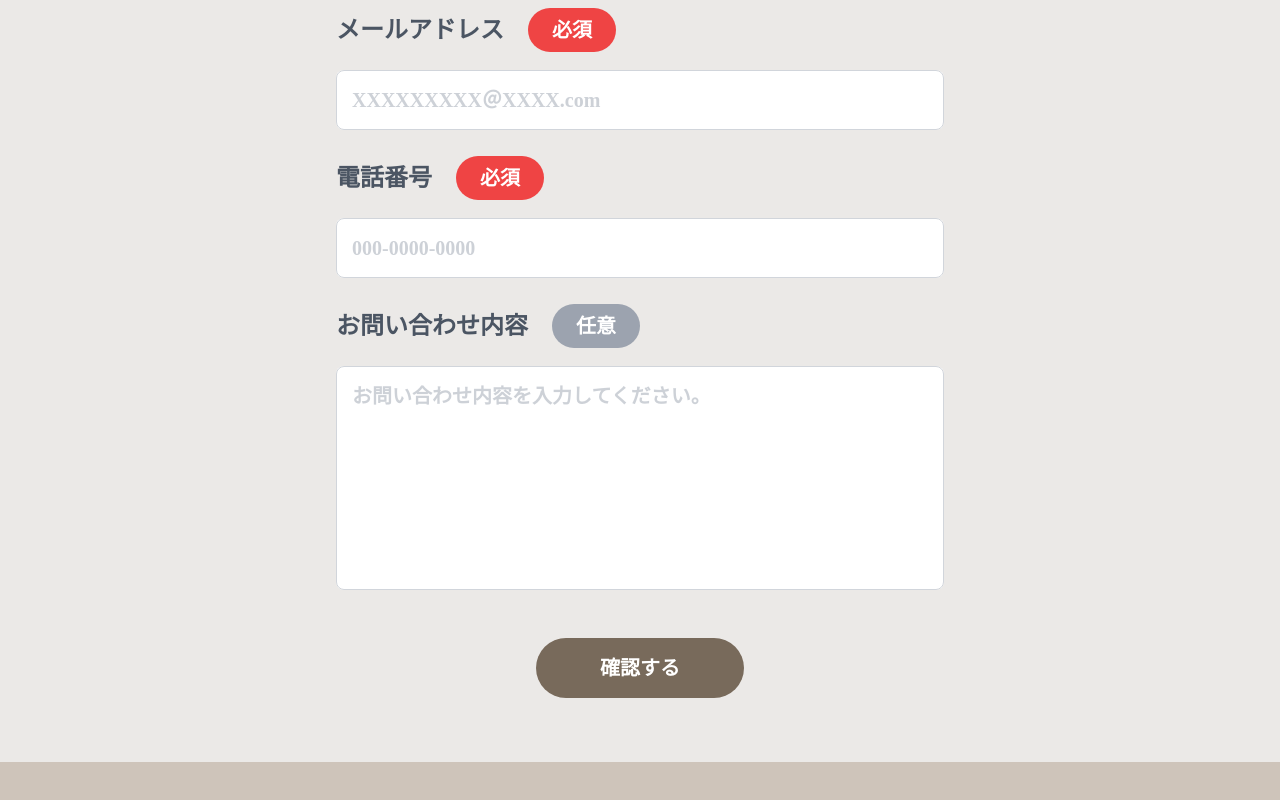
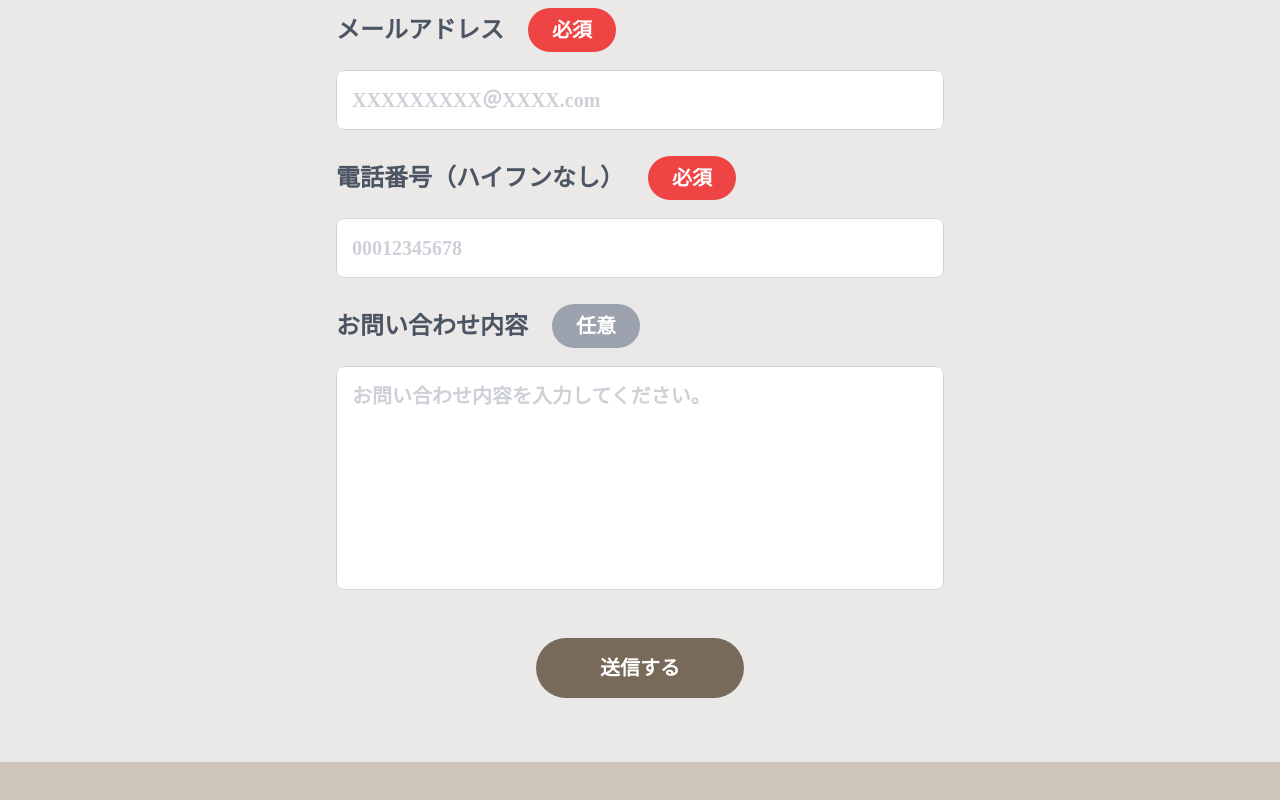
Before and after one commit to arp-y-kuromi/Touchwood, a Next.js app: page /contact in a window 1280 px wide. Shown: the part 378-1178 px from the top of the page. Built offline with nearby package versions, Linux system fonts and the light colour scheme; a web font is replaced by a local one.

Commit message:
メール送信機能

```diff
--- a/src/app/api/send-email/route.ts
+++ b/src/app/api/send-email/route.ts
@@ -26,8 +26,8 @@ export async function POST(request: NextRequest) {
     const resend = new Resend(resendApiKey);
 
     const { data, error } = await resend.emails.send({
-      from: "HomepagemakerPro <info@homepagemaker-pro.com>",
-      to: ["info@homepagemaker-pro.com"],
+      from: "Touchwoodホームページ <info@homepagemaker-pro.com>",
+      to: ["hayahayato0901@gmail.com"],
       subject: "ホームページからのお問い合わせ",
       html: EmailTemplate({
         userName,
--- a/src/app/contact/components/FormTextFiled/schema.ts
+++ b/src/app/contact/components/FormTextFiled/schema.ts
@@ -11,7 +11,7 @@ export const FormSchema = z.object({
   phone: z
     .string()
     .min(1, { message: ERR_MSG_REQUIRED })
-    .refine((val) => /^\d{3}-\d{4}-\d{4}$/.test(val), {
+    .refine((val) => /^\d{10,11}$|^\d{2,4}-\d{2,4}-\d{4}$/.test(val), {
       message: "正しい電話番号の形式で入力してください。",
     }),
   message: z.string().optional(),
--- a/src/app/contact/page.tsx
+++ b/src/app/contact/page.tsx
@@ -86,8 +86,8 @@ export default function Page() {
 
           <FormTextField
             name="phone"
-            label="電話番号"
-            placeholder="000-0000‐0000"
+            label="電話番号（ハイフンなし）"
+            placeholder="00012345678"
             control={control}
             required={true}
           />
@@ -108,7 +108,7 @@ export default function Page() {
             className="px-8 sm:px-12 md:px-16 py-3 sm:py-4 bg-Main-Brown-2 rounded-full inline-flex justify-center items-center gap-2.5 overflow-hidden hover:bg-[#7A4A32] disabled:bg-[#7A4A32] disabled:opacity-50 transition-colors mt-4 sm:mt-6"
           >
             <div className="text-center justify-start text-white text-lg sm:text-xl font-bold font-['Noto_Serif_JP']">
-              {isSubmitting ? "送信中..." : "確認する"}
+              {isSubmitting ? "送信中..." : "送信する"}
             </div>
           </button>
         </form>
```
